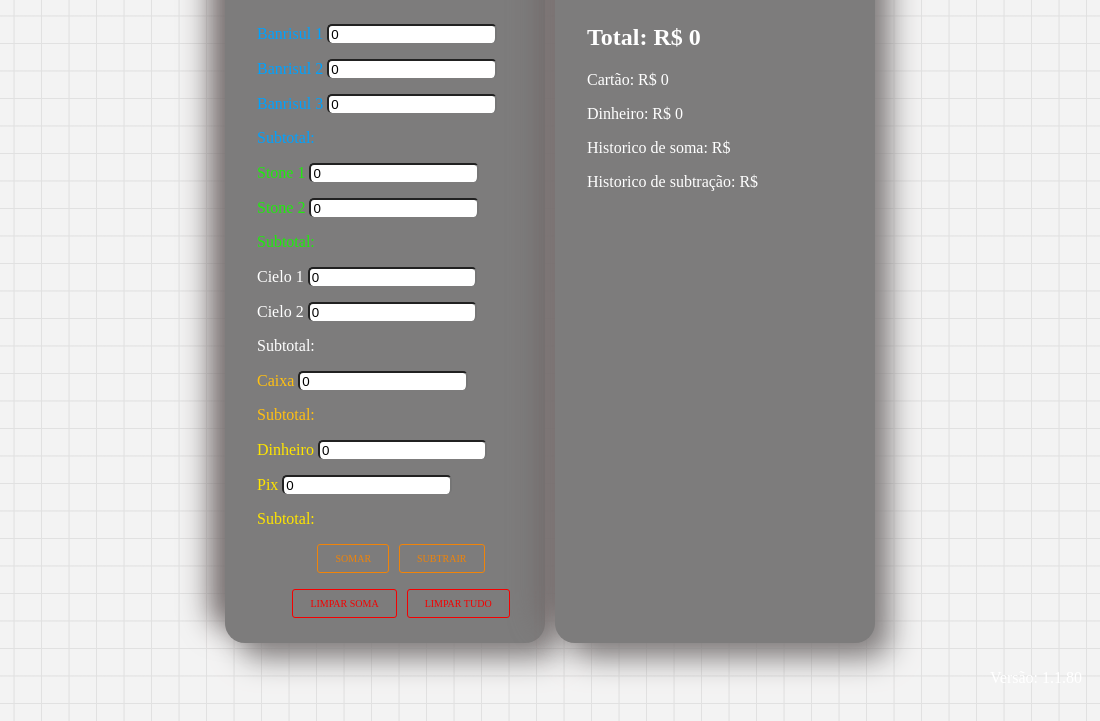
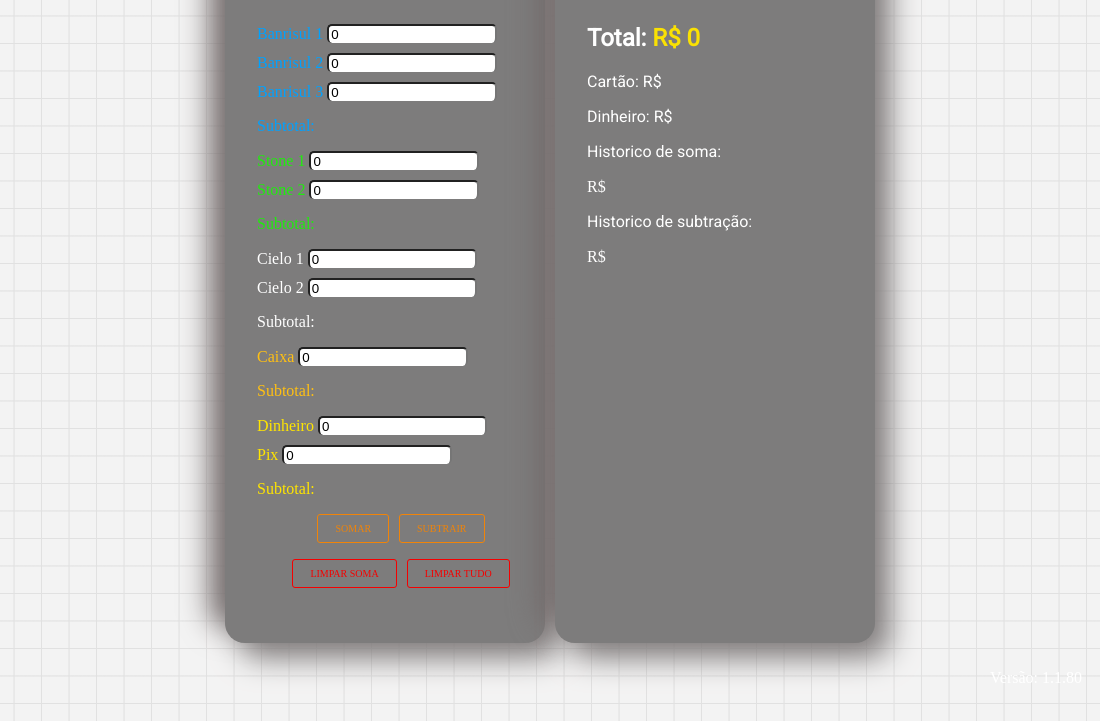
Before and after one commit to kaliztro/Panesul-Electron, an Electron app: page html/index.html in a window 1100 px wide. Shown: the part 135-856 px from the top of the page. Drawn offline with nearby package versions, Linux system fonts and the light colour scheme.

Commit message:
Melhorias na interface

```diff
--- a/css/input.css
+++ b/css/input.css
@@ -33,6 +33,7 @@ input[type=number] {
 .banrisul-barra {
     --border-after-color: #00a2ff;
     position: relative;
+    margin-bottom: 10px;
 }
 
 .banrisul-barra-border {
@@ -54,6 +55,7 @@ input:focus~.banrisul-barra-border {
 .stone-barra {
     --border-after-color: #20EC0E;
     position: relative;
+    margin-bottom: 10px;
 }
 
 .stone-barra-border {
@@ -75,6 +77,7 @@ input:focus~.stone-barra-border {
 .cielo-barra {
     --border-after-color: #000000;
     position: relative;
+    margin-bottom: 10px;
 }
 
 .cielo-barra-border {
@@ -117,6 +120,7 @@ input:focus~.caixa-barra-border {
 .dinheiro-barra {
     --border-after-color: #FFE500;
     position: relative;
+    margin-bottom: 10px;
 }
 
 .dinheiro-barra-border {
--- a/css/light.css
+++ b/css/light.css
@@ -9,11 +9,6 @@ body.light-theme {
 }
 
 body.light-theme .box {
-    background-color: #7D7C7C;
-    box-shadow: 15px 15px 30px rgb(128, 124, 124), -15px -15px 30px rgb(114, 106, 106);
-}
-
-body.light-theme .box-resultado {
     background-color: #7D7C7C;
     box-shadow: 15px 15px 30px rgb(128, 124, 124), -15px -15px 30px rgb(114, 106, 106);
 }
--- a/css/styles.css
+++ b/css/styles.css
@@ -35,8 +35,25 @@ button {
 
 }
 
+.span-cifrao {
+    color: rgb(250, 225, 3);
+}
+
 .total {
     color: #ffffff;
+    font-family: 'Roboto', sans-serif;
+}
+
+.maqui, .dinh, #valoresSomados, #resultadoSoma, #valoresSubtraidos ,#resultadoSub {
+    font-family: 'Roboto', sans-serif;
+}
+
+#resultadoSoma {
+    color: #20EC0E;
+}
+
+#resultadoSub {
+    color: #ff5733;
 }
 
 .botao-entrada {
--- a/html/index.html
+++ b/html/index.html
@@ -10,23 +10,23 @@
 
         <title>Panesul - Fechamento</title>
 
-
-
         <link rel="stylesheet" href="../css/styles.css">
         <link rel="stylesheet" href="../css/light.css">
         <link rel="stylesheet" href="../css/input.css">
         <link rel="stylesheet" href="../css/button.css">
+
+        <link rel="preconnect" href="https://fonts.googleapis.com">
+        <link rel="preconnect" href="https://fonts.gstatic.com" crossorigin>
+        <link href="https://fonts.googleapis.com/css2?family=Lato:wght@300&family=Roboto+Slab:wght@300&family=Roboto:wght@100;400&display=swap" rel="stylesheet">
 
         <script src="https://code.jquery.com/jquery-3.6.0.min.js"></script>
         <script src="https://cdnjs.cloudflare.com/ajax/libs/jquery.mask/1.14.16/jquery.mask.min.js"></script>
 
         <script src="../javascript/script.js"></script>
 
-
     </head>
 
     <body>
-<header>
         <nav>
             <ul>
                 <li><a href="https://github.com/kaliztro/Panesul" target="_blank">Github</a></li>
@@ -39,49 +39,73 @@
                 </div>
             </label>
         </nav>
-</header>
             <main>
                 <div class="container">
                     <div class="box">
                         <h1 class="titulo"><b>Entrada</b></h1>
                 <div class="box-itens">
-                <form action="" method="post">
+                    <form>
                         <div class="banrisul-barra">
-                        <p class="banrisul">Banrisul 1 <input class="input" type="text" id="banri1" step="any" placeholder="0" onblur="banrisulSoma()" min="0"><span class="banrisul-barra-border"></span> </p>
+                        <label class="banrisul" for="banri1">Banrisul 1</label>
+                        <input class="input" type="text" id="banri1" step="any" placeholder="0" onblur="banrisulSoma()" min="0"><span class="banrisul-barra-border"></span>
                         </div>
+
                         <div class="banrisul-barra">
-                        <p class="banrisul">Banrisul 2 <input class="input" type="text" id="banri2" step="any" placeholder="0" onblur="banrisulSoma()" min="0"><span class="banrisul-barra-border"></span> </p>
+                            <label class="banrisul" for="banri2">Banrisul 2</label>
+                            <input class="input" type="text" id="banri2" step="any" placeholder="0" onblur="banrisulSoma()" min="0"><span class="banrisul-barra-border"></span>
                         </div>
+
                         <div class="banrisul-barra">
-                        <p class="banrisul">Banrisul 3 <input class="input" type="text" id="banri3" step="any" placeholder="0" onblur="banrisulSoma()" min="0"><span class="banrisul-barra-border"></span> </p>
+                            <label class="banrisul" for="banri3">Banrisul 3</label>
+                            <input class="input" type="text" id="banri3" step="any" placeholder="0" onblur="banrisulSoma()" min="0"><span class="banrisul-barra-border"></span>
                         </div>
+
                         <p class="banrisul" id="banrisulTotal">Subtotal:</p>
+
                         <div class="stone-barra">
-                        <p class="stone">Stone 1 <input class="input" type="text" id="stone1" step="any" placeholder="0" onblur="stoneSoma()" min="0"><span class="stone-barra-border"></span> </p>
+                            <label class="stone" for="stone1">Stone 1 </label>
+                            <input class="input" type="text" id="stone1" step="any" placeholder="0" onblur="stoneSoma()" min="0"><span class="stone-barra-border"></span>
                         </div>
                         <div class="stone-barra">
-                        <p class="stone">Stone 2 <input class="input" type="text" id="stone2" step="any" placeholder="0" onblur="stoneSoma()" min="0"  ><span class="stone-barra-border"></span> </p>
+                            <label class="stone" for="stone2">Stone 2 </label>
+                            <input class="input" type="text" id="stone2" step="any" placeholder="0" onblur="stoneSoma()" min="0"  ><span class="stone-barra-border"></span>
                         </div>
+
                         <p class="stone" id="stoneTotal">Subtotal:</p>
+
                         <div class="cielo-barra">
-                        <p class="cielo">Cielo 1 <input class="input" type="text" id="cielo1" step="any" placeholder="0" onblur="cieloSoma()" min="0"><span class="cielo-barra-border"></span> </p>
+                            <label class="cielo" for="cielo1"> Cielo 1</label>
+                            <input class="input" type="text" id="cielo1" step="any" placeholder="0" onblur="cieloSoma()" min="0"><span class="cielo-barra-border"></span>
                         </div>
+
                         <div class="cielo-barra">
-                        <p class="cielo">Cielo 2 <input class="input" type="text" step="any" id="cielo2" placeholder="0" onblur="cieloSoma()" min="0"><span class="cielo-barra-border"></span> </p>
+                            <label class="cielo" for="cielo2"> Cielo 2</label>
+                            <input class="input" type="text" step="any" id="cielo2" placeholder="0" onblur="cieloSoma()" min="0"><span class="cielo-barra-border"></span>
                         </div>
+
                         <p class="cielo" id="cieloTotal">Subtotal:</p>
+
                         <div class="caixa-barra">
-                        <p class="caixa">Caixa <input class="input" type="text" step="any" id="caixa" placeholder="0" onblur="caixaSoma()" min="0"><span class="caixa-barra-border"></span> </p>
+                            <label class="caixa" for="caixa"> Caixa</label>
+                            <input class="input" type="text" step="any" id="caixa" placeholder="0" onblur="caixaSoma()" min="0"><span class="caixa-barra-border"></span>
                         </div>
+
                         <p class="caixa" id="caixaTotal">Subtotal:</p>
+
                         <div class="dinheiro-barra">
-                        <p class="dinheiro">Dinheiro <input class="input" type="text" step="any" id="dinheiro" placeholder="0" onblur="total()" min="0"><span class="dinheiro-barra-border"></span> </p>
+                            <label class="dinheiro" for="dinheiro"> Dinheiro</label>
+                            <input class="input" type="text" step="any" id="dinheiro" placeholder="0" onblur="total()" min="0"><span class="dinheiro-barra-border"></span>
                         </div>
+
                         <div class="pix-barra">
-                        <p class="dinheiro">Pix <input class="input" type="text" step="any" id="pix" placeholder="0" onblur="total()" min="0"><span class="pix-barra-border"></span> </p>
+                            <label class="dinheiro" for="pix"> Pix</label>
+                            <input class="input" type="text" step="any" id="pix" placeholder="0" onblur="total()" min="0"><span class="pix-barra-border"></span>
                         </div>
+
                         <p class="dinheiro" id="dinheiroTotal">Subtotal:</p>
+
                     </form>
+
                         <p class="botao-entrada">
                         <button class="button" onclick="abrirModalSoma()">Somar</button>
                         <button class="button" onclick="abrirModalSubtracao()">Subtrair</button>
@@ -92,31 +116,32 @@
                         </p>
                 </div>
             </div>
+
             <div class="box">
                 <h1 class="titulo"> Total</h1>
                 <div class="box-itens">
-                <h2 class="total" id="total">Total: R$ 0</h2>
-                <p class="maqui" id="mac">Cartão: R$ 0</p>
-                <p class="dinh" id="din">Dinheiro: R$ 0</p>
-                <p id="valoresSomados">Historico de soma: R$ </p>
-                <p id="resultadoSoma"></p>
-                <p id="valoresSubtraidos">Historico de subtração: R$ </p>
-                <p id="resultadoSub"></p>
+                    <h2 class="total">Total: <span class="span-cifrao" id="total" >R$ 0</span></h2>
+                    <p class="maqui" id="mac">Cartão: R$</p>
+                    <p class="dinh" id="din">Dinheiro: R$</p>
+                    <p id="valoresSomados">Historico de soma: </p>
+                    <p>R$ <span id="resultadoSoma"></span></p>
+                    <p id="valoresSubtraidos">Historico de subtração:</p>
+                    <p>R$ <span id="resultadoSub"></span> </p>
                 </div>
             </div>
         </div>
-    <div>
+    </main>
+
         <dialog class="card" id="dialog-soma">
             <div class="form">
                  <p class="dialog-font">Digite o valor a ser somado ou 0 para sair</p>
-                <input class="input-card-soma" type="number" id="somaInput" onkeydown="if (event.key === 'Enter') somar()">
+                 <input class="input-card-soma" type="number" id="somaInput" onkeydown="if (event.key === 'Enter') { event.preventDefault(); somar(); }">
                  <button class="green-button" onclick="somar()">Continuar</button>
                  <button class="red-button" onclick="fecharSoma()">Sair</button>
             </div>
               <p id="dialog-soma-resultado">Subtotal</p>
         </dialog>
-    </div>
-    <div>
+
         <dialog class="card" id="dialog-Subtra">
              <div class="form">
                  <p class="dialog-font">Digite o valor a ser subtraido ou 0 para sair</p>
@@ -126,8 +151,6 @@
              </div>
             <p id="dialog-sub-resultado">Subtotal</p>
         </dialog>
-    </div>
-</main>
     <footer>
         <p class="version">Versão: <span id="appVersion">Carregando...</span></p>
     </footer>
--- a/javascript/script.js
+++ b/javascript/script.js
@@ -103,7 +103,7 @@ function total() {
     somaTotal =+ total;
 
     //aba Total
-    document.getElementById('total').textContent = `Total: ${valorFormatado}`
+    document.getElementById('total').textContent = valorFormatado;
     //adicionao o valor no dialog
     document.getElementById("dialog-soma-resultado").textContent = `Subtotal: ${valorFormatado}`;
     document.getElementById("dialog-sub-resultado").textContent = `Subtotal: ${valorFormatado}`;
@@ -174,7 +174,7 @@ function somar() {
             somaTotal =+ acumulador;
 
             let valorFormatado = acumulador.toLocaleString('pt-BR', { style: 'currency', currency: 'BRL' });
-            document.getElementById('total').textContent = `Total ${valorFormatado}`;
+            document.getElementById('total').textContent = valorFormatado;
 
             historico.push(` ${valor},`);
             document.getElementById('resultadoSoma').textContent = historico.join(' ');
@@ -213,7 +213,7 @@ function subtrair() {
             somaTotal =+ acumulador;
 
             let valorFormatado = acumulador.toLocaleString('pt-BR', { style: 'currency', currency: 'BRL' });
-            document.getElementById('total').textContent = `Total ${valorFormatado}`;
+            document.getElementById('total').textContent = valorFormatado;
 
             historico.push(` ${valor},`);
             document.getElementById('resultadoSub').textContent = historico.join(' ');
```
Lines whose indentation alone changed are shown as unchanged.
